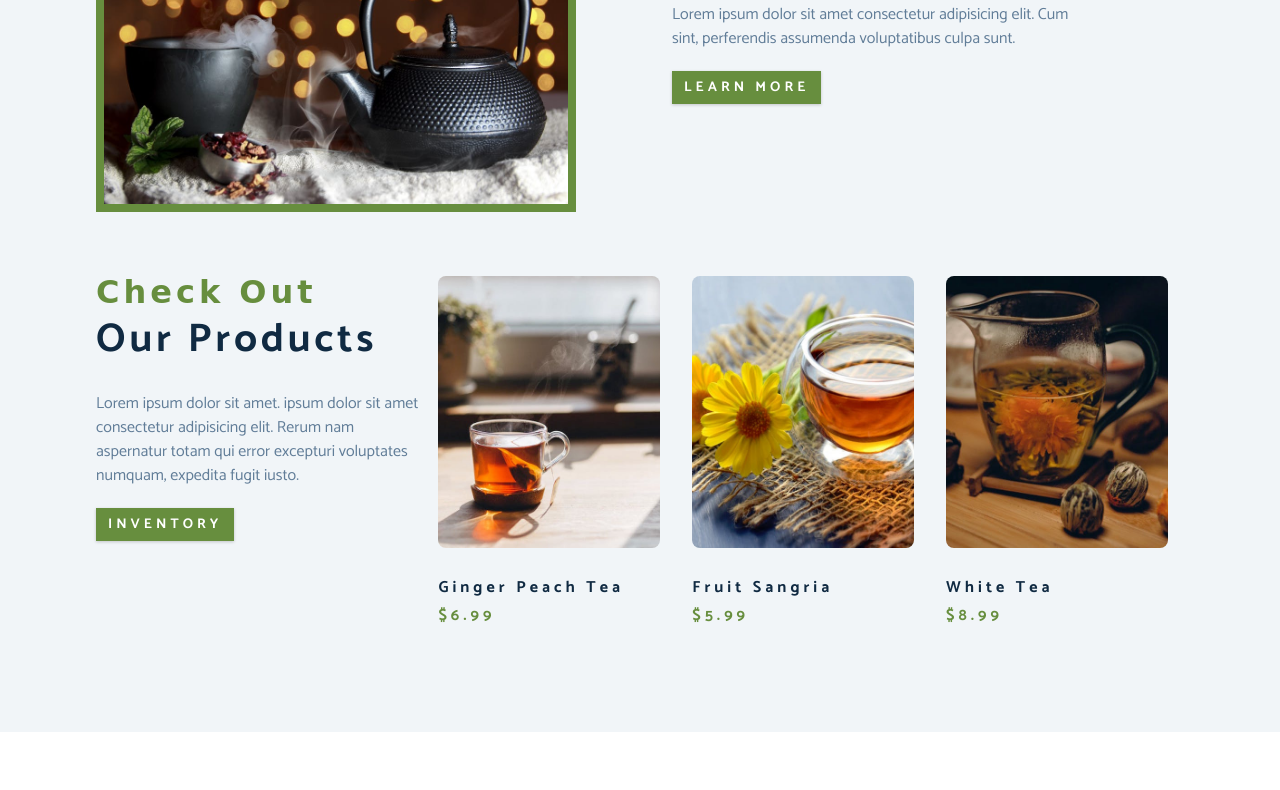
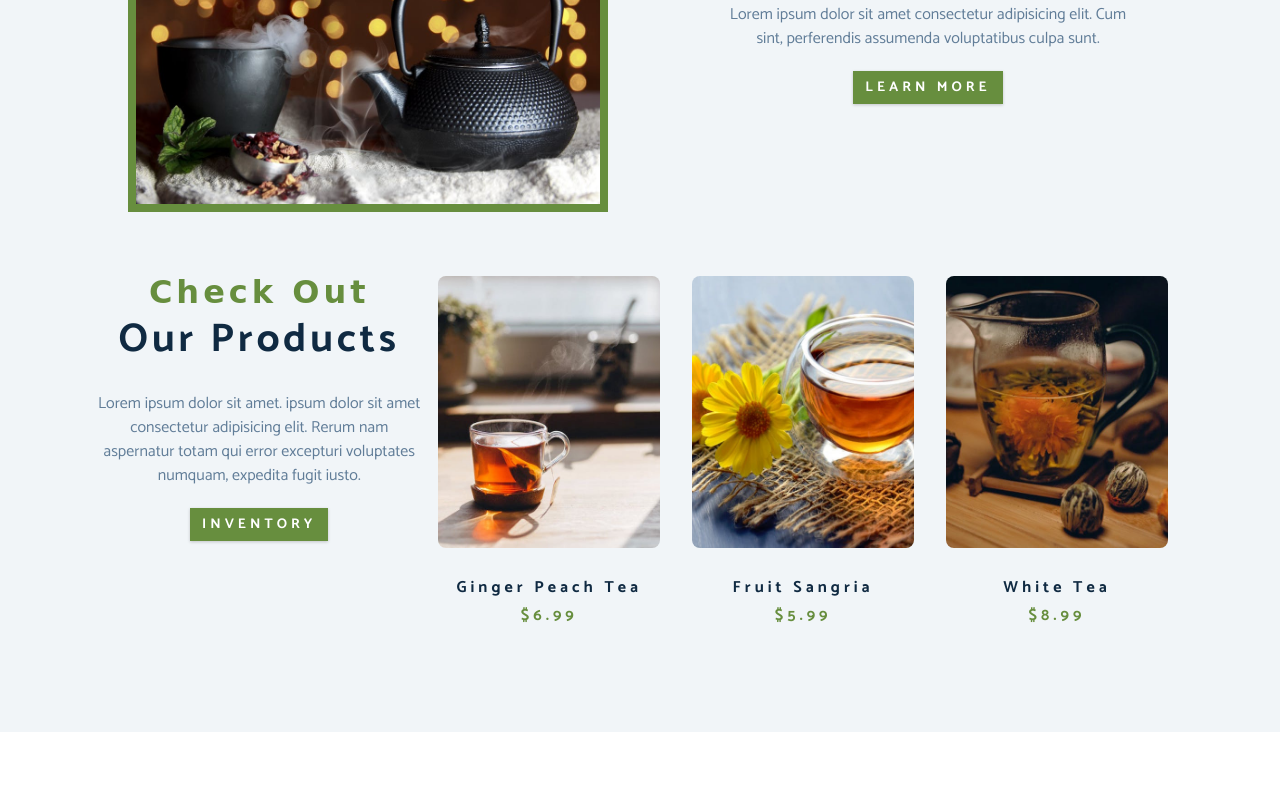
Before and after one commit to ravinderchautala/tea-station, a plain HTML site: page index.html in a window 1280 px wide. Shown: the part 1257-2047 px from the top of the page. Drawn offline with Linux system fonts and the light colour scheme; a web font is replaced by a local one.

Commit message:
center alignment bug fixed

```diff
--- a/css/styles.css
+++ b/css/styles.css
@@ -362,6 +362,7 @@ About
 */
 .about-img, .about-info{
     padding: 2rem 0;
+    text-align: center;
 }
 .about-picture-container{
     background: var(--clr-primary);
@@ -369,6 +370,8 @@ About
     max-width: 30rem;
     /* extra stuff */
     overflow: hidden;
+    margin-left: auto;
+    margin-right: auto;
 }
 .about-picture{
     transition: var(--transition);
@@ -380,6 +383,8 @@ About
 .about-text{
     max-width: 26rem;
     color: var(--clr-grey-5);
+    margin-left: auto;
+    margin-right: auto;
 }
 @media screen and (min-width:992px){
     .about-img, .about-info{
@@ -400,10 +405,13 @@ Products
 }
 .products article{
     padding: 2rem 0;
+    text-align: center;
 }
 .product-text{
     color: var(--clr-grey-5);
     max-width: 26rem;
+    margin-left: auto;
+    margin-right: auto;
 }
 
 .product-img{
```
